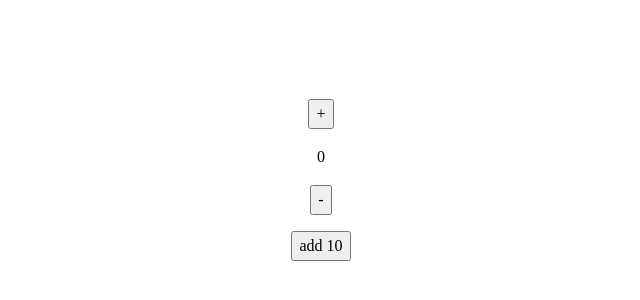
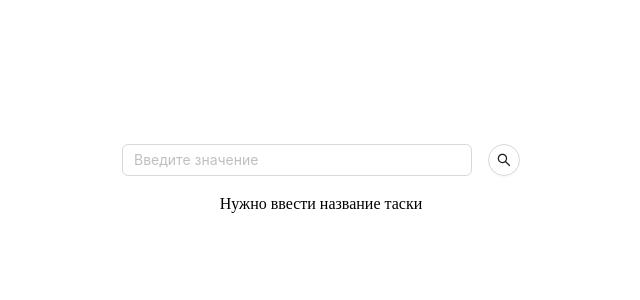
Before and after one commit to ministrov/4-mini-react-zustand, a React (Vite) app: page / in a window 1280 px wide. Shown: the part 220-520 px from the top of the page, without its empty margins (319-959 px from the left). Built offline with nearby package versions, Linux system fonts and the light colour scheme.

Commit message:
feat: add todo to array of todos, without store

```diff
--- a/src/App.css
+++ b/src/App.css
@@ -6,3 +6,25 @@
   gap: 16px;
   height: 100vh;
 }
+
+.wrapper__header {
+  display: flex;
+  gap: 16px;
+}
+
+.wrapper__list {
+  display: flex;
+  flex-direction: column;
+  gap: 15px;
+  margin: 0;
+  padding: 0;
+  list-style: none;
+}
+
+.card div {
+  display: flex;
+  align-items: center;
+  gap: 8px;
+  width: 300px;
+  padding: 16px;
+}
--- a/src/App.tsx
+++ b/src/App.tsx
@@ -1,16 +1,47 @@
-import { getTen } from './helpers/addTen';
-import { useCounterStore } from './model/counterStore'
+import { useState } from 'react';
+import { TodoState } from './model/todoStore'
+import { Card, Checkbox, Input, Button, Tooltip } from 'antd';
+import { SearchOutlined } from '@ant-design/icons';
+// import { getTen } from './helpers/addTen';
+// import { useCounterStore } from './model/counterStore'
 import './App.css'
 
 function App() {
-  const { counter, increment, decrement } = useCounterStore();
+  const [todos, setTodos] = useState<TodoState[] | []>([]);
+  const [value, setValue] = useState<string>('');
+  // const todos: TodoState[] = [];
+  // const { counter, increment, decrement } = useCounterStore();
+
+  const addTodo = () => {
+    if (todos.length === 0) {
+      setTodos((prevState) => [...prevState, { id: Math.trunc((Math.random() * 10) + 1), title: value, isCompleted: true }]);
+    } else {
+      // setTodos([item]);
+    }
+  }
 
   return (
     <div className='wrapper'>
-      <button onClick={increment}>+</button>
+      <div className='wrapper__header'>
+        <Input style={{ width: '350px' }} onChange={(e) => setValue(e.target.value)} placeholder='Введите значение' value={value} required />
+        <Tooltip title="search">
+          <Button shape="circle" icon={<SearchOutlined />} onClick={addTodo}/>
+        </Tooltip>
+      </div>
+      {/* <button onClick={increment}>+</button>
       <span>{counter}</span>
       <button onClick={decrement}>-</button>
-      <button onClick={getTen}>add 10</button>
+      <button onClick={getTen}>add 10</button> */}
+      <ul className='wrapper__list'>
+        {todos.length > 0 && todos.map((todo: TodoState) => (
+          <Card key={todo.id} className='card'>
+            <Checkbox checked={todo.isCompleted} />
+            <span>{todo.title}</span>
+          </Card>
+        ))}
+
+        {todos.length === 0 && <p>Нужно ввести название таски</p>}
+      </ul>
     </div>
   )
 }
--- /dev/null
+++ b/src/model/todoStore.ts
@@ -0,0 +1,5 @@
+export type TodoState = {
+  id: number;
+  title: string;
+  isCompleted: boolean;
+}
```
